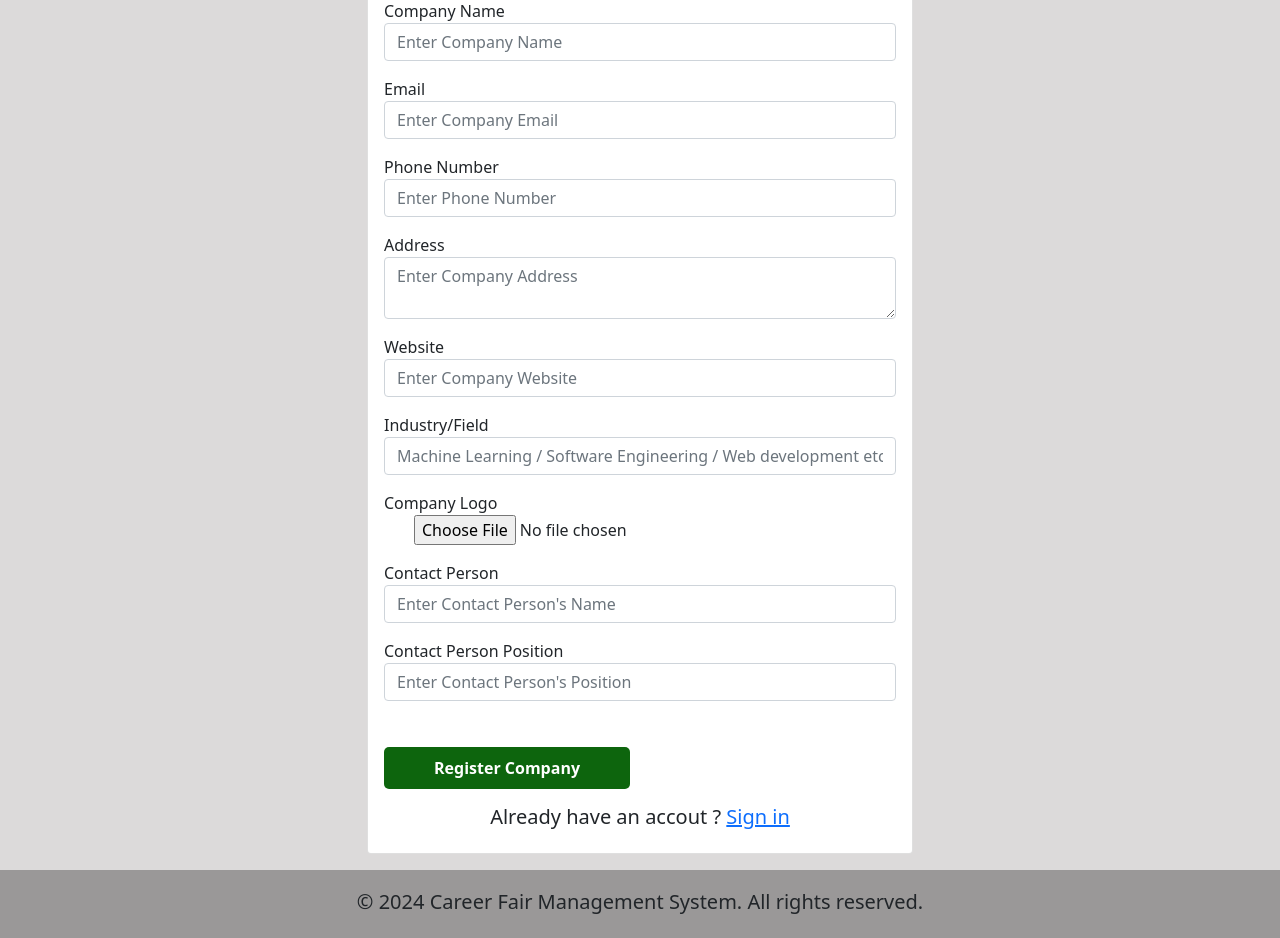
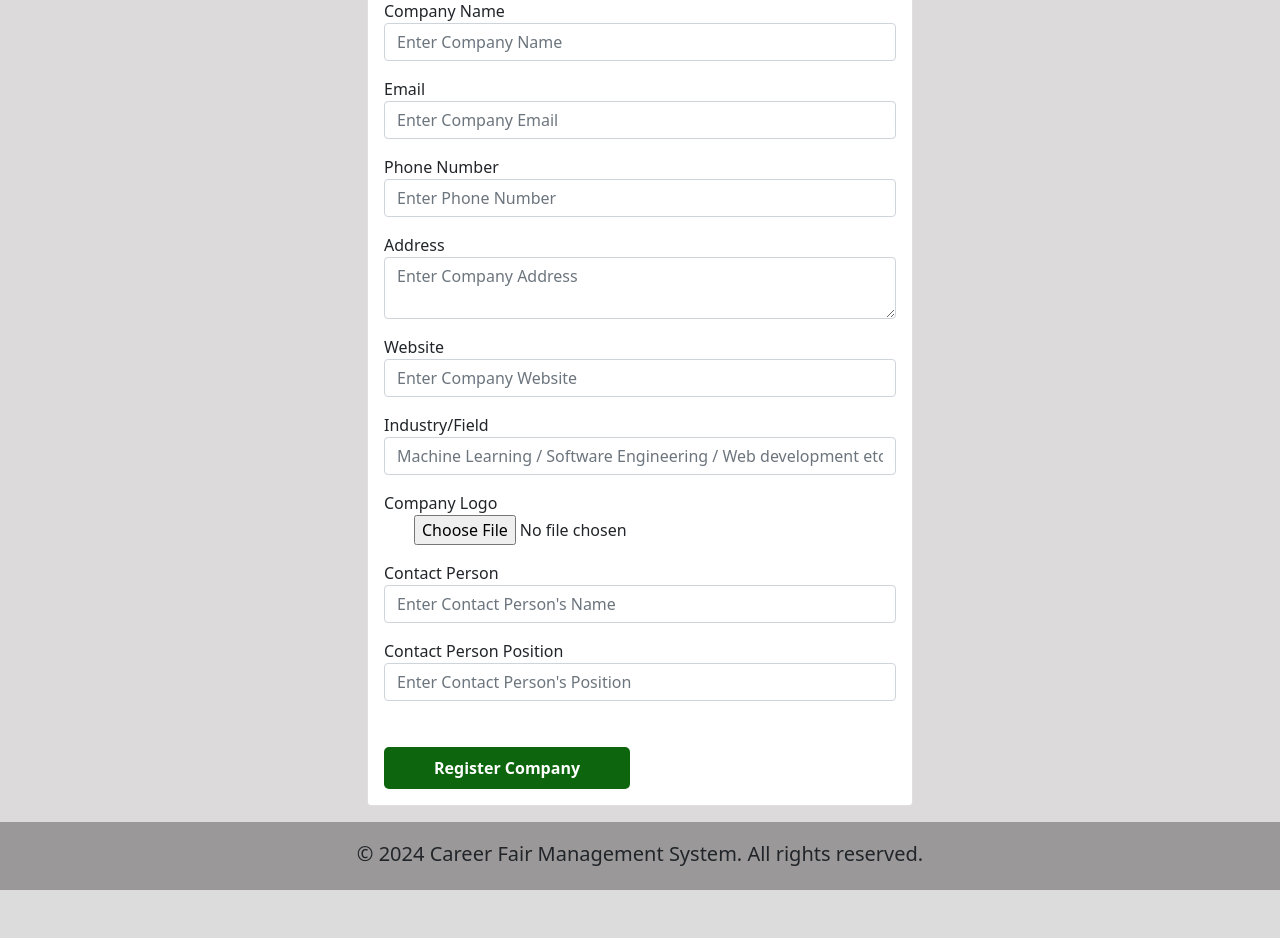
Before and after one commit to tharakasaranga/CareerFair, a PHP site: page /register_employer.php in a window 1280 px wide. Shown: the part 206-1144 px from the top of the page. After the commit the page ends 1096 px from the top, so only its background shows below. Run offline with PHP 8.4, Linux system fonts and the light colour scheme.

Commit message:
register_employer.php

```diff
--- a/register_employer.php
+++ b/register_employer.php
@@ -143,10 +143,7 @@
                 <button type="submit">Register Company</button>
               </div>
 
-              <div class="text-center mt-3 h5">
-                Already have an accout ?
-                <a href="login.php">Sign in</a>
-              </div>
+
 
             </form>
           </div>
```
